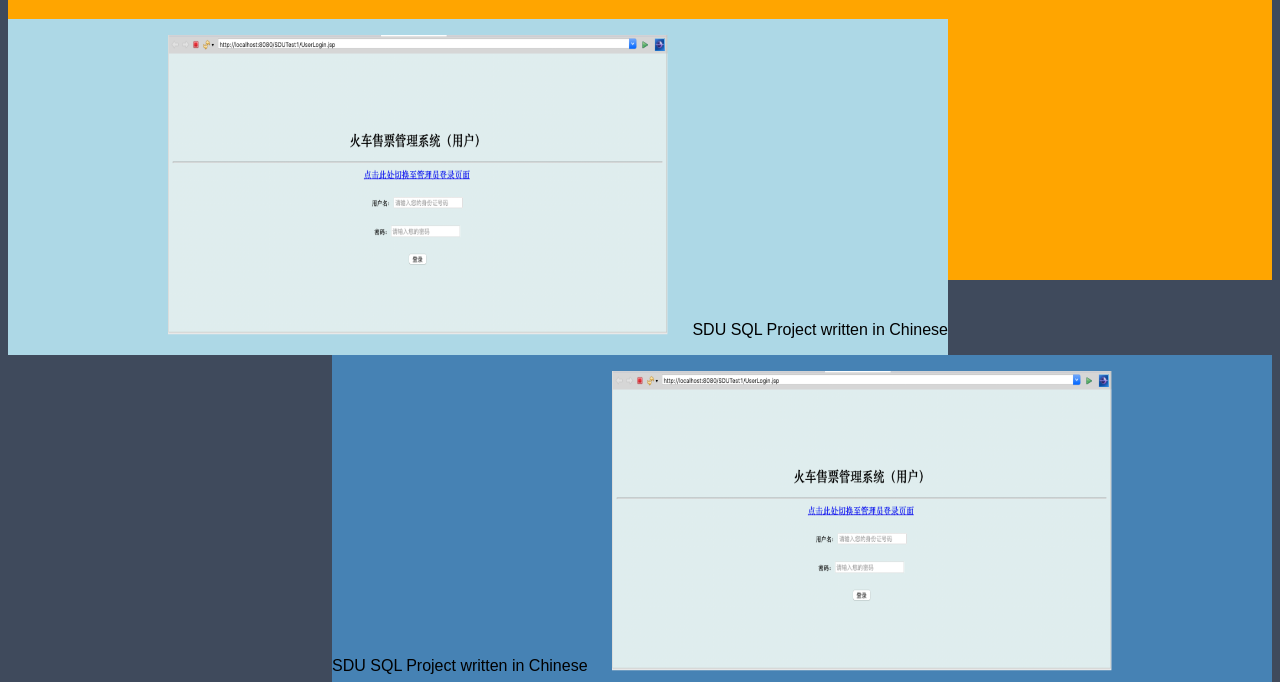
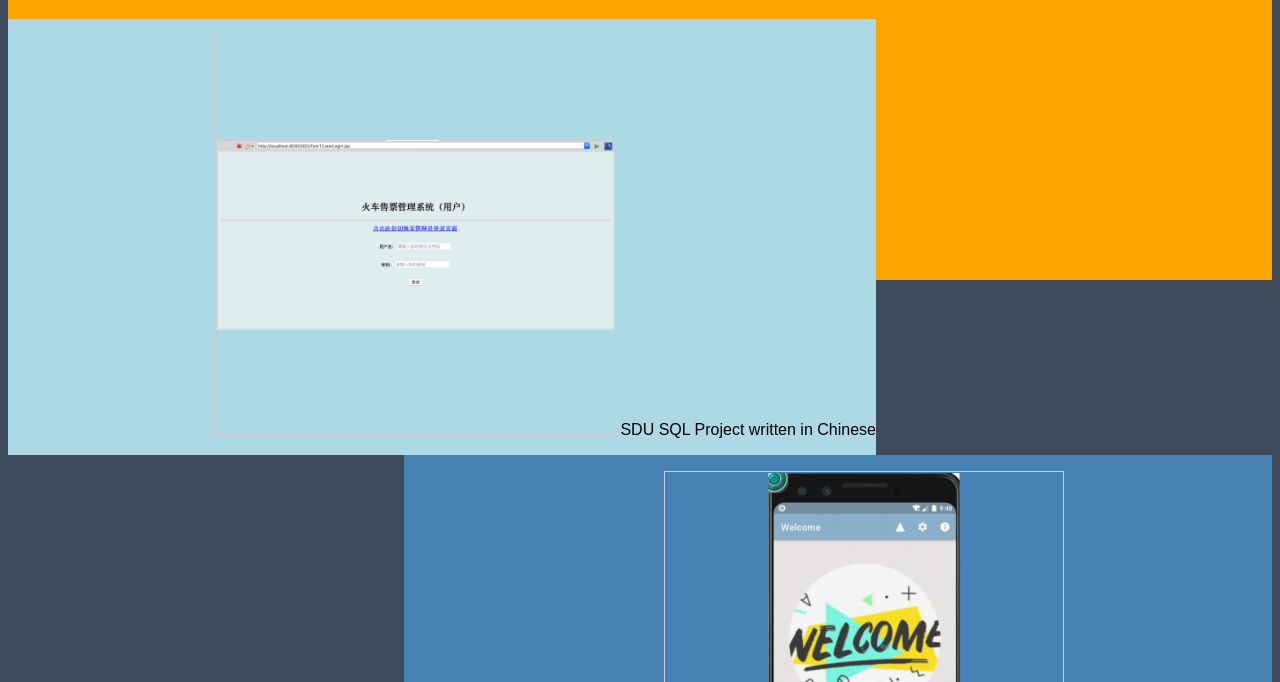
Before and after one commit to laauuurrrraaaaa/laauuurrrraaaaa.github.io, a plain HTML site: page project.html in a window 1280 px wide. Shown: the part 118-800 px from the top of the page. Drawn offline with Linux system fonts and the light colour scheme.

Commit message:
csc214 assets added

```diff
--- a/project.html
+++ b/project.html
@@ -26,7 +26,12 @@
         <h1>My Project</h1>
         <div class = "project-sec1", style="float:left; background-color:lightblue; ">
             <p>
-                <img src = "SDU%20Assets/UserLoginPage.png" style = "width: 500px; height: 300px; margin-right: 20px; margin-left: 10em">
+                <img src = "SDU%20Assets/UserLoginPage.png" style="object-fit:scale-down;
+                    width:400px;
+                    height:400px;
+                    border: solid 1px #CCC;
+                    margin-left: 13em;
+                "/>
                 SDU SQL Project written in Chinese
             </p>
         </div>
@@ -34,7 +39,12 @@
         <div class = "project-sec1", style="float:right; background-color:steelblue; ">
             <p>
                 SDU SQL Project written in Chinese
-                <img src = "SDU%20Assets/UserLoginPage.png" style = " width: 500px; height: 300px; margin-right: 10em; margin-left: 20px">
+                <img src = "CSC214%20Assets/csc214%20page1.png" style="object-fit:scale-down;
+                    width:400px;
+                    height:400px;
+                    border: solid 1px #CCC;
+                    margin-right: 13em;
+                "/>
 
             </p>
         </div>
```
Also changed, not shown: CSC214 Assets/csc214 page1.png (added), CSC214 Assets/csc214 page2.png (added), CSC214 Assets/csc214 page3.png (added), CSC214 Assets/csc214 page4.png (added), CSC214 Assets/csc214 page5.png (added), CSC214 Assets/csc214 page6.png (added).
